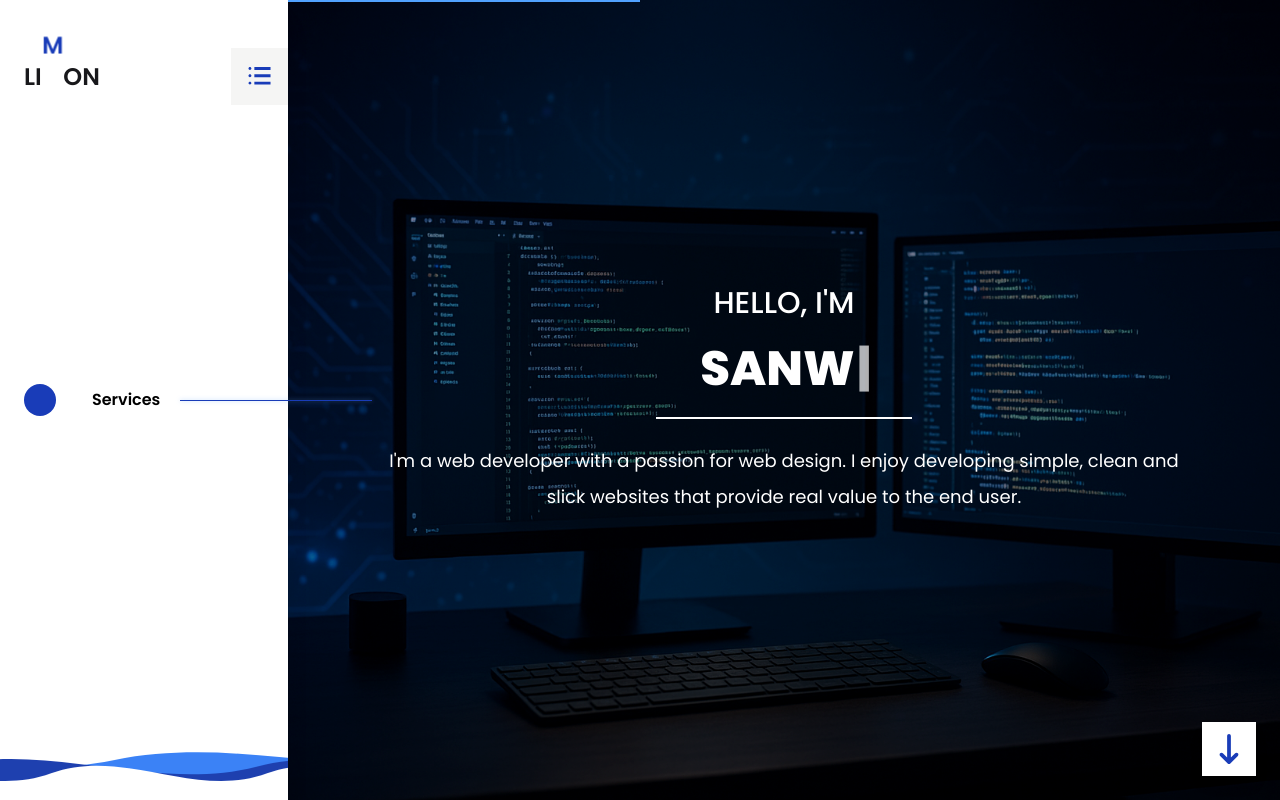
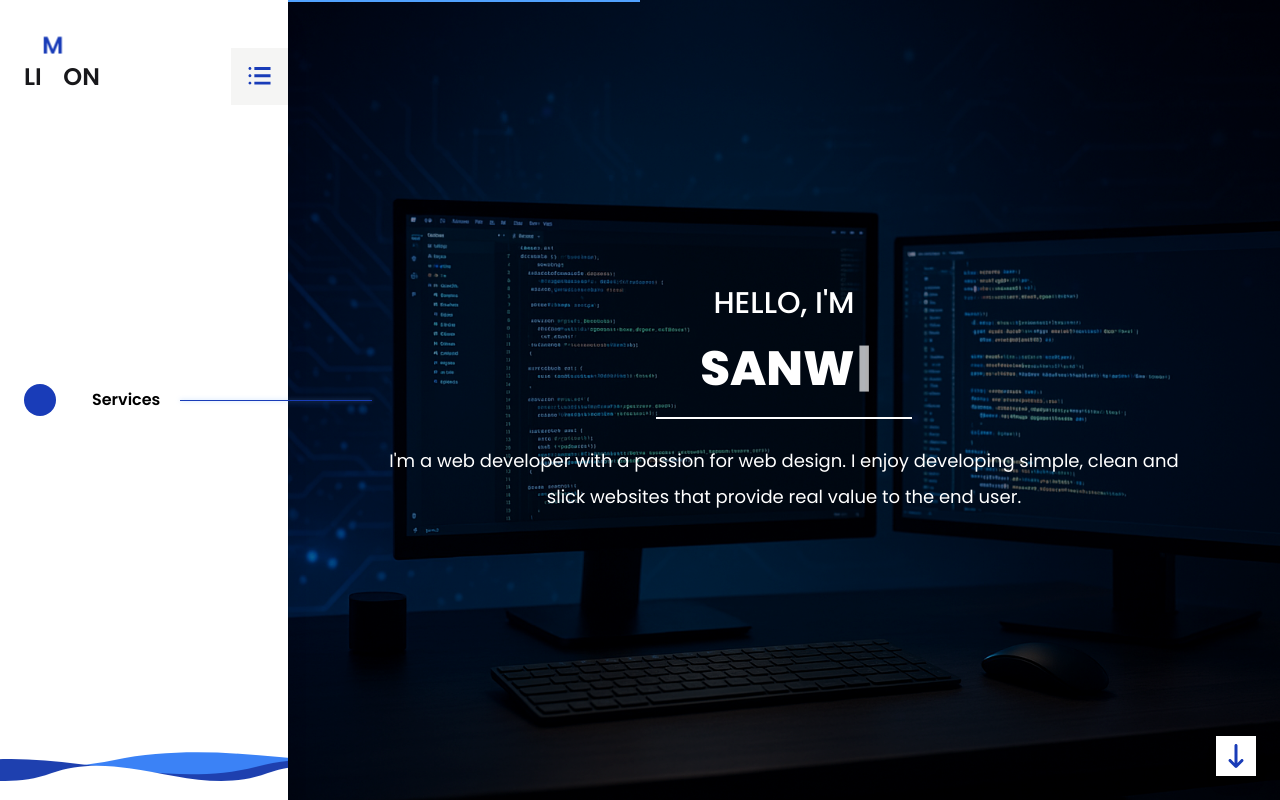
Before and after one commit to habibapanna/new-portfolio-project, a React (Vite) app: page / in a window 1280 px wide. Shown: the top 800 px of the page. Built offline with nearby package versions, Linux system fonts and the light colour scheme.

Commit message:
updated arrow sign

```diff
--- a/src/components/Components/Clients/Clients.jsx
+++ b/src/components/Components/Clients/Clients.jsx
@@ -12,18 +12,18 @@ const clientImages = Array.from({ length: 20 }, (_, i) => `/client${i + 1}.png`)
 const NextArrow = ({ onClick }) => (
   <button
     onClick={onClick}
-    className="absolute top-1/2 right-0 md:right-[-30px] -translate-y-1/2 bg-blue-800 text-white p-1 rounded-full shadow-md hover:bg-blue-700 z-10 cursor-pointer"
+    className="absolute top-1/2 right-0 md:right-[-30px] -translate-y-1/2 bg-blue-800 text-white p-1 rounded-full shadow-md hover:bg-blue-700 z-10 cursor-pointer md:p-2"
   >
-    <IoArrowForward className="text-lg" />
+    <IoArrowForward className="text-lg md:text-xl" />
   </button>
 );
 
 const PrevArrow = ({ onClick }) => (
   <button
     onClick={onClick}
-    className="absolute top-1/2 left-0 md:left-[-30px] -translate-y-1/2 bg-blue-800 text-white p-1 rounded-full shadow-md hover:bg-blue-700 z-10 cursor-pointer"
+    className="absolute top-1/2 left-0 md:left-[-30px] -translate-y-1/2 bg-blue-800 text-white p-1 rounded-full shadow-md hover:bg-blue-700 z-10 cursor-pointer md:p-2"
   >
-    <IoArrowBack className="text-lg" />
+    <IoArrowBack className="text-lg md:text-xl" />
   </button>
 );
 
@@ -41,7 +41,7 @@ const Clients = () => {
   const sliderSettings = {
     infinite: true,
     speed: 700,
-    slidesToShow: 6,
+    slidesToShow: 8,
     slidesToScroll: 1,
     autoplay: true,
     autoplaySpeed: 4000,
--- a/src/main.jsx
+++ b/src/main.jsx
@@ -82,10 +82,10 @@ const Layout = () => {
       {!showScrollTop && (
         <button
           onClick={scrollToDown}
-          className="fixed bottom-6 right-6 p-3 text-blue-800 bg-white shadow-lg hover:bg-blue-800 hover:text-white hover:cursor-pointer z-50 transition-transform duration-300 hover:scale-110"
+          className="fixed bottom-6 right-6 p-2 text-blue-800 bg-white shadow-lg hover:bg-blue-800 hover:text-white hover:cursor-pointer z-50 transition-transform duration-300 hover:scale-110"
           title="Scroll Down"
         >
-          <FaArrowDownLong className="md:text-3xl" />
+          <FaArrowDownLong className="md:text-2xl" />
         </button>
       )}
     </div>
```
